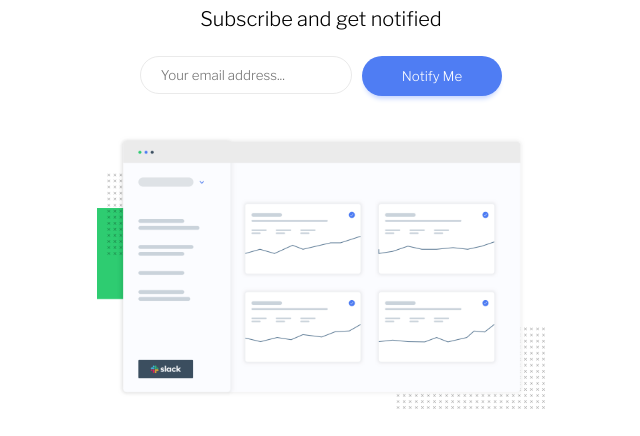
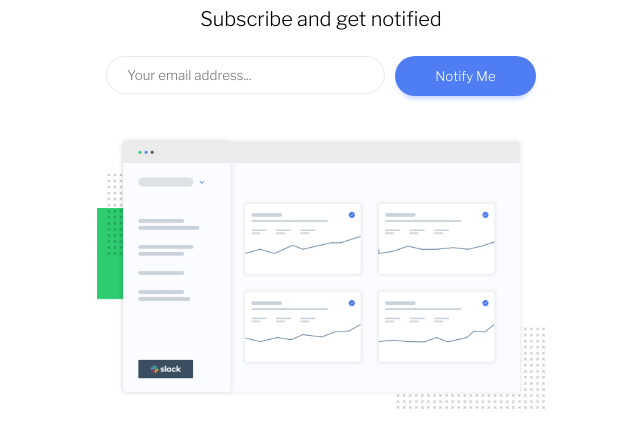
Before and after one commit to paiput/frontend-mentor, a plain HTML site: page 10_ping-coming-soon-page/index.html in a window 1280 px wide. Shown: the part 132-568 px from the top of the page, without its empty margins (319-959 px from the left). Drawn offline with nearby package versions, Linux system fonts and the light colour scheme.

Commit message:
change style.css

```diff
--- a/10_ping-coming-soon-page/css/style.css
+++ b/10_ping-coming-soon-page/css/style.css
@@ -81,10 +81,7 @@ html {
 
 .form__email-container {
     position: relative;
-<<<<<<< HEAD
-=======
     width: 100%;
->>>>>>> 3b18c0b (first commit)
 }
 
 .form__input {
```
